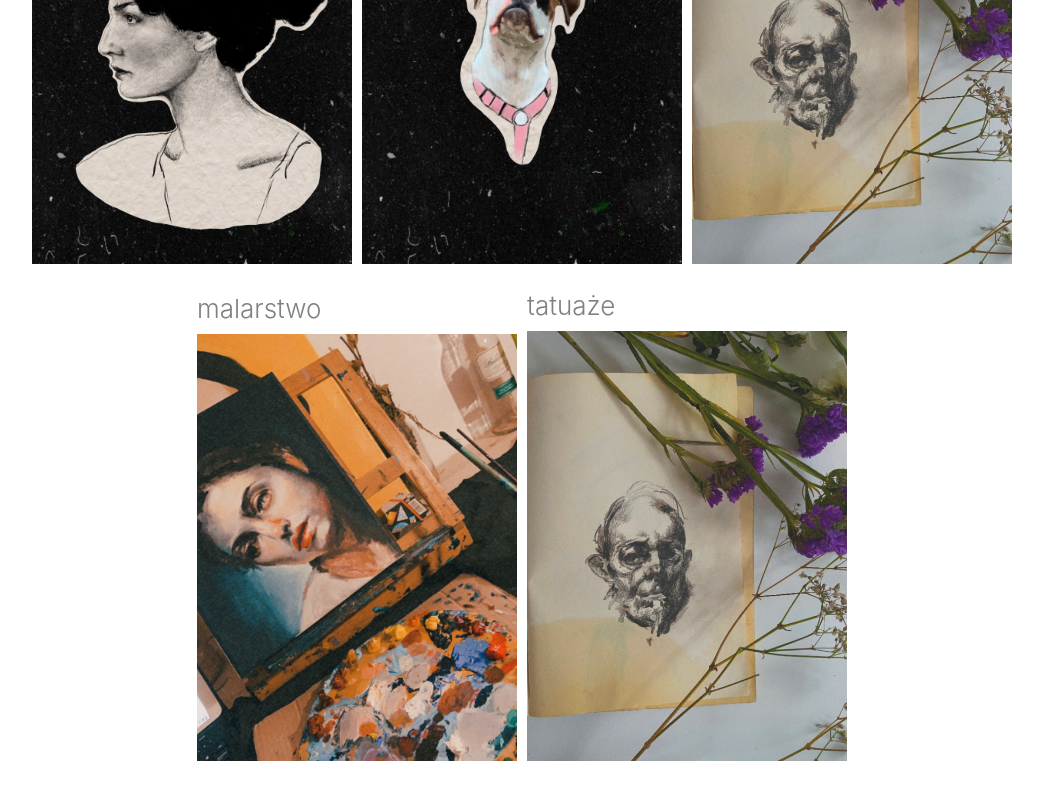
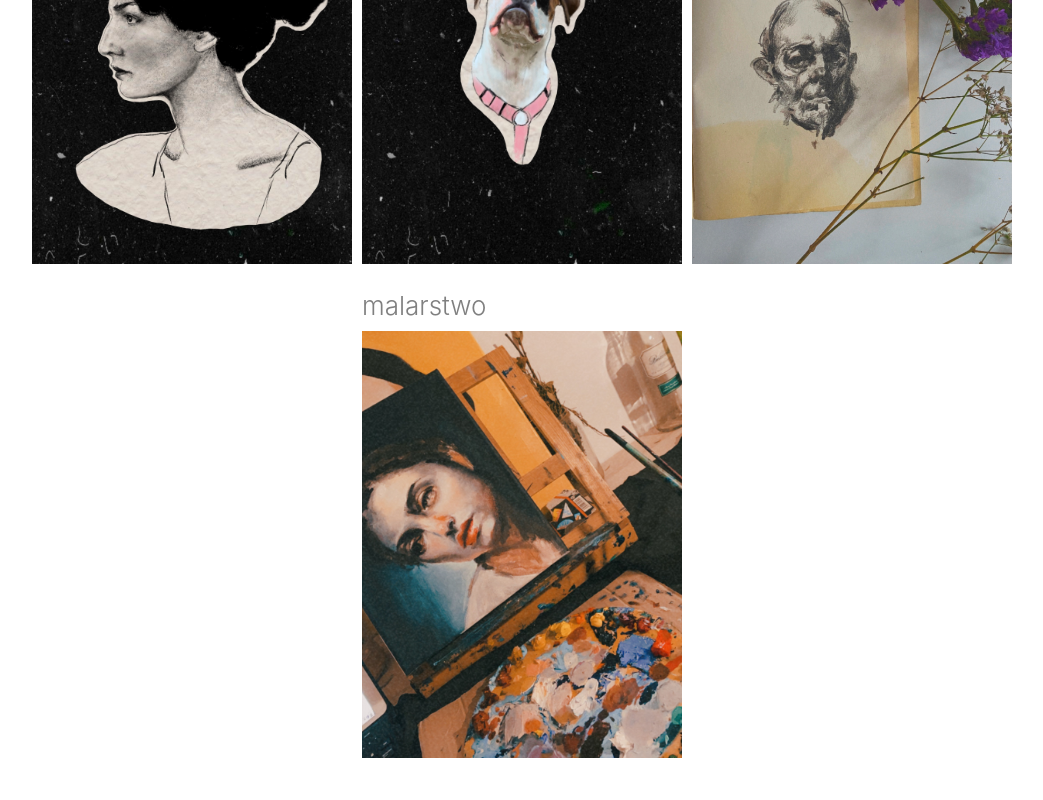
Before and after one commit to leszek-michno/iga, a React (Create React App) app: page / in a window 1280 px wide. Shown: the part 681-1481 px from the top of the page, without its empty margins (118-1161 px from the left). Built offline with nearby package versions, Linux system fonts and the light colour scheme.

Commit message:
update 04.02.23

```diff
--- a/package.json
+++ b/package.json
@@ -12,6 +12,7 @@
     "react-router": "^6.4.3",
     "react-router-dom": "^6.4.3",
     "react-scripts": "5.0.1",
+    "sass": "^1.58.0",
     "web-vitals": "^2.1.4"
   },
   "scripts": {
--- a/src/components/Albums.js
+++ b/src/components/Albums.js
@@ -36,12 +36,12 @@ const Albums = () => {
               <img src={imgM} alt="" />
             </figure>
           </NavLink>
-          <NavLink to="./tatoo">
+          {/* <NavLink to="./tatoo">
             <figure>
               <figcaption>tatuaże</figcaption>
               <img src={imgS} alt="" />
             </figure>
-          </NavLink>
+          </NavLink> */}
         </div>
       </div>
     </>
--- a/src/index.js
+++ b/src/index.js
@@ -1,6 +1,6 @@
 import React from 'react';
 import ReactDOM from 'react-dom/client';
-import './index.scss';
+import './index.css';
 import App from './App';
 
 
```
Also changed, not shown: src/index.css (renamed from src/index.scss), src/styles/App.css (added), src/styles/App.scss (deleted), 1 other file (tests, documents, lock files or other folders).
